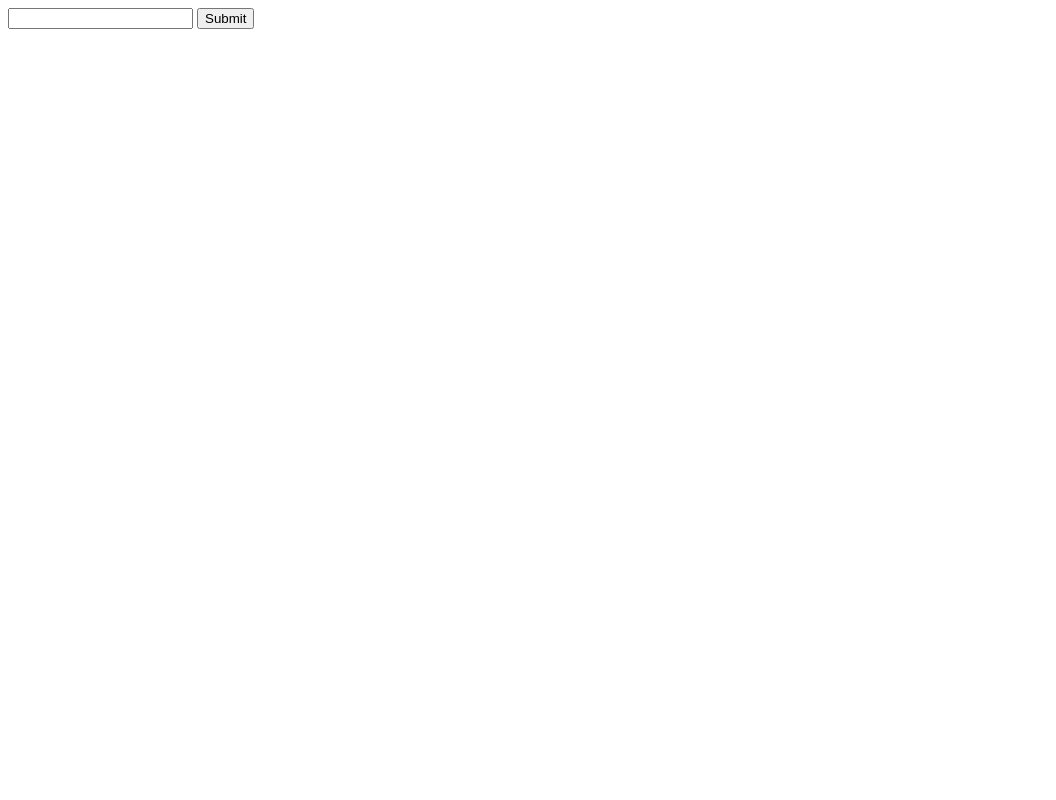
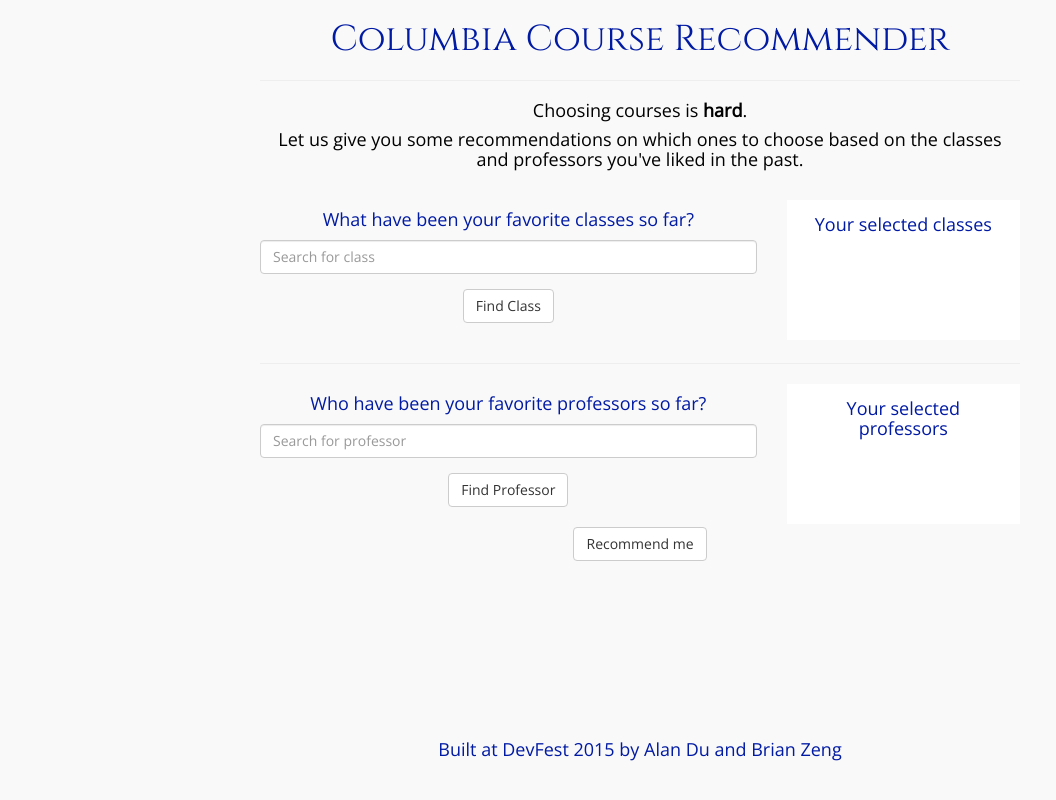
Before and after one commit to thebrianzeng/columbia-course-recommender, a Flask app: page / in a window 1280 px wide. Before the commit the part shown is almost empty. Shown: the whole page, without its empty margins (0-1056 px from the left). Run offline with Flask 2, Linux system fonts and the light colour scheme; parts of the project's set-up code (start-up, migrations or seed data) failed here and were passed over; some libraries are stand-ins or nearby versions.

Commit message:
implemented frontend

```diff
--- a/run.py
+++ b/run.py
@@ -1,4 +1,4 @@
-from flask import Flask, render_template, request, redirect
+from flask import Flask, render_template, request, redirect, jsonify
 import flask.ext.whooshalchemy as whooshalchemy
 from schema import Professor, Course, Review, db
 
@@ -14,17 +14,27 @@
 @app.route("/", methods=["GET", "POST"])
 def index():
     cls = request.form.keys()
-    return render_template("base.html")
+    return render_template("index.html")
 
 @app.route("/class_search/", methods=["POST"])
 def class_search():
     courses = Course.query.whoosh_search(request.form["search"]).limit(5).all()
-    #profs = Professor.query.whoosh_search(request.form["search"]).limit(5).all()
-    return render_template("results.html", courses=courses)
+    results = [course.serialize for course in courses]
+    return jsonify(data=results)
+
+
+@app.route("/prof_search/", methods=["POST"])
+def prof_search():
+    profs = Professor.query.whoosh_search(request.form["search"]).limit(5).all()
+    results = [prof.serialize for prof in profs]
+    return jsonify(data=results)
+
 
 @app.route("/class_process/", methods=["POST"])
 def class_process():
-    return redirect("/")
+    print request.form
+    courses = []
+    return render_template("class_results.html", courses=courses)
 
 if __name__ == "__main__":
     app.run(debug=True)
--- /dev/null
+++ b/static/style.css
@@ -0,0 +1,46 @@
+html, body  {
+    /*background-color: #CFF6FF;*/
+    /*background-color: rgb(236, 236, 236);*/
+    background-color: rgb(249, 249, 249);
+    font-family: 'Open Sans';
+}
+
+.main-body {
+    width: 790px;
+    min-height: 730px;
+}
+
+h1 {
+    font-family: "Cinzel";
+    color: #001AA3;
+}
+
+.white-bg {
+    background-color: white;
+}
+
+.selected-classes-box {
+	padding: 5px 20px 5px 20px;
+	min-height: 140px;
+}
+
+h4 {
+	color: #001AA3;
+}
+
+.intro-desc h4 {
+	color: black;
+}
+
+.list-group-item {
+    background-color: rgb(249, 249, 249);
+    border-color: #EEE;
+}
+
+.search_results {
+	margin-top: 15px;
+}
+
+.search_results .list-group-item {
+	background-color: white;
+}
--- a/templates/base.html
+++ b/templates/base.html
@@ -3,16 +3,28 @@
     <head>
         <meta charset="UTF-8">
         <title> Course Recommendations </title>
+        <link rel="stylesheet"
+               href="https://maxcdn.bootstrapcdn.com/bootstrap/3.3.2/css/bootstrap.min.css">
+        <script src="https://code.jquery.com/jquery-2.1.3.min.js"></script>
+        <script src="https://maxcdn.bootstrapcdn.com/bootstrap/3.3.2/js/bootstrap.min.js"></script>
+        <link rel=stylesheet type=text/css href="{{ url_for('static', filename='style.css') }}">
+        <link href='http://fonts.googleapis.com/css?family=Cinzel' rel='stylesheet' type='text/css'>
+        <link href='https://fonts.googleapis.com/css?family=Open+Sans:300' rel='stylesheet' type='text/css'>
     </head>
 
     <body>
         {% block content %}
-            <form method="POST" action="/search/">
+            <form method="POST" action="/class_search/">
                 <input type="text" name="search">
                 <input type="submit">
             </form>
         {% endblock %}
 
+        {% block footer %}
+        <footer>
+            <h4 class="text-center">Built at DevFest 2015 by Alan Du and Brian Zeng</h4>
+        </footer>
+        {% endblock %}
         {% block scripts %}
         {% endblock %}
     </body>
--- a/templates/index.html
+++ b/templates/index.html
@@ -1,6 +1,134 @@
+{% extends 'base.html' %}
 {% block content %}
-    <form method="POST" action="/search/">
-        <input type="text" name="search">
-        <input type="submit">
+<div class="container text-center main-body">
+    <h1>Columbia Course Recommender</h1>
+    <hr>
+
+    <div class="intro-desc">
+        <h4>Choosing courses is <strong>hard</strong>.</h4>
+        <h4>
+        Let us give you some recommendations on which ones to
+        choose based on the classes and professors you've liked in the past.</h4>
+    </div>
+    <br>
+
+    <div class="row">
+        <div class="col-md-8">
+            <h4>What have been your favorite classes so far?</h4>
+
+            <div class="form-group">
+                <input id="class_name" type="text" name="search"
+                       class="form-control"
+                       placeholder="Search for class">
+            </div>
+            <button onclick="searchForClass();"
+                    class="btn btn-default">Find Class
+            </button>
+            <ul class="list-group search_results" id="class_list"></ul>
+        </div>
+        <div class="col-md-4">
+            <div class="white-bg selected-classes-box">
+                <h4>Your selected classes</h4>
+                <ul class="list-group" id="selected_classes"></ul>
+            </div>
+        </div>
+    </div>
+    <hr>
+    <div class="row">
+        <div class="col-md-8">
+            <h4>Who have been your favorite professors so far?</h4>
+            <div class="form-group">
+                <input id="prof_name" type="text" name="search"
+                       class="form-control"
+                       placeholder="Search for professor">
+            </div>
+            <button onclick="searchForProf();"
+                    class="btn btn-default">Find Professor
+            </button>
+            <ul class="list-group" id="prof_list"></ul>
+        </div>
+        <div class="col-md-4">
+            <div class="white-bg selected-classes-box">
+                <h4>Your selected professors</h4>
+                <ul class="list-group search_results" id="selected_profs"></ul>
+            </div>
+        </div>
+    </div>
+    <form id="search_form" method="POST" action="/class_process/">
+        <button type="submit" class="btn btn-default">Recommend me</button>
     </form>
+
+</div>
 {% endblock %}
+
+
+{% block scripts %}
+<script>
+
+    var course_index = 1;
+    var prof_index = 1;
+
+    var addCourseToSearch = function (course) {
+        console.log(course.data("id"));
+        var input_html = '<input type="hidden" name="course_' + course_index.toString()
+                + '" value="' + course.data("id") + '">';
+        course_index++;
+        $("#search_form").append(input_html);
+        $('#class_list').empty();
+        var selected_class = '<li class="list-group-item">' + course.text() + '</li>';
+        $('#selected_classes').append(selected_class);
+    };
+
+    var addProfToSearch = function (prof) {
+        var input_html = '<input type="hidden" name="prof_' + prof_index.toString()
+                + '" value="' + prof.data("id") + '">';
+        prof_index++;
+        $("#search_form").append(input_html);
+        $('#prof_list').empty();
+        var selected_prof = '<li class="list-group-item">' + prof.text() + '</li>';
+        $('#selected_profs').append(selected_prof);
+    };
+
+    var searchForClass = function () {
+        $.ajax({
+            url: "/class_search/",
+            type: "POST",
+            data: {
+                "search": $("#class_name").val()
+            },
+        }).done(function (data) {
+                    classes_html = "";
+                    data["data"].forEach(function (item) {
+                        classes_html = classes_html + '<a class="list-group-item" href="#" ' +
+                        'onclick="addCourseToSearch($(this));" data-id=' + item["id"] + '>' +
+                        item["name"] + '</a>';
+                    });
+                    $("#class_list").html(classes_html);
+                    console.log(data);
+                }
+        );
+    };
+
+
+    var searchForProf = function () {
+        $.ajax({
+            url: "/prof_search/",
+            type: "POST",
+            data: {
+                "search": $("#prof_name").val()
+            },
+        }).done(function (data) {
+                    profs_html = "";
+                    data["data"].forEach(function (item) {
+                        profs_html = profs_html + '<a class="list-group-item" href="#" ' +
+                        'onclick="addProfToSearch($(this));" data-id=' + item["id"] + '>' +
+                        item["first_name"] + " " + item["last_name"] +
+                        '</a>';
+                    });
+                    $("#prof_list").html(profs_html);
+                    console.log(data);
+                }
+        );
+    };
+</script>
+{% endblock %}
```
Also changed, not shown: schema.py (+30 -6 lines), templates/class_results.html (+6 -4 lines).
